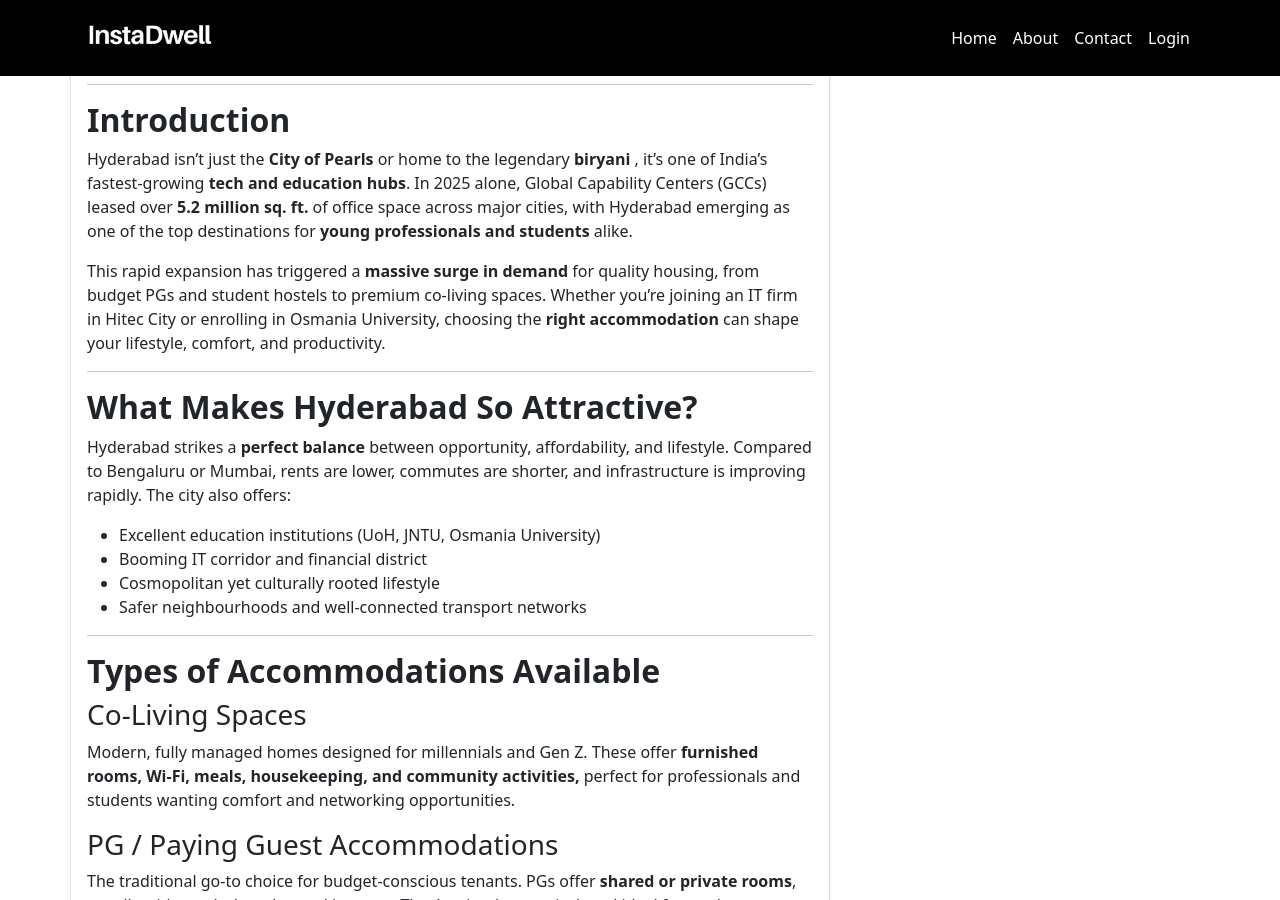
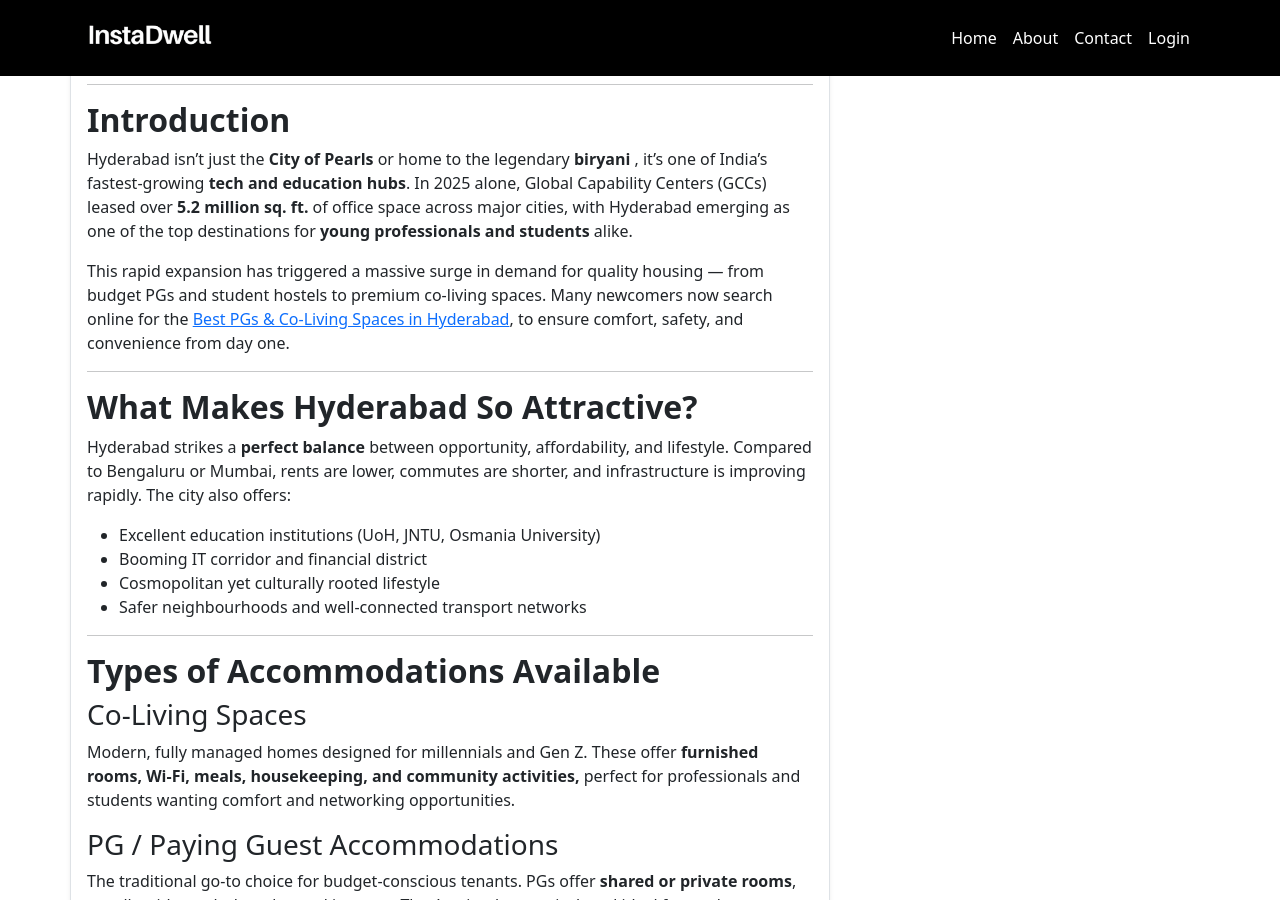
Before and after one commit to instadw/instadwell-blog, a Jekyll site: the page built from _posts/2025-10-27-hyderabad-pg-co-living-and-student-accommodation-the-ultimate-guide.md, in a window 1280 px wide and 900 px high, scrolled down 1083 px. Built offline with Jekyll 4.4.1, drawn with Linux system fonts in a browser that asks for light colours; some of the changed text lies outside the part shown.

Commit message:
Update 2025-10-27-hyderabad-pg-co-living-and-student-accommodation-the-ultimate-guide.md

```diff
--- a/_posts/2025-10-27-hyderabad-pg-co-living-and-student-accommodation-the-ultimate-guide.md
+++ b/_posts/2025-10-27-hyderabad-pg-co-living-and-student-accommodation-the-ultimate-guide.md
@@ -37,8 +37,7 @@ date: 2025-10-27T09:14:00.000+05:30
 
 Hyderabad isn’t just the **City of Pearls** or home to the legendary **biryani** , it’s one of India’s fastest-growing **tech and education hubs**. In 2025 alone, Global Capability Centers (GCCs) leased over **5.2 million sq. ft.** of office space across major cities, with Hyderabad emerging as one of the top destinations for **young professionals and students** alike.
 
-This rapid expansion has triggered a **massive surge in demand** for quality housing, from budget PGs and student hostels to premium co-living spaces. Whether you’re joining an IT firm in Hitec City or enrolling in Osmania University, choosing the **right accommodation** can shape your lifestyle, comfort, and productivity.
-
+This rapid expansion has triggered a massive surge in demand for quality housing — from budget PGs and student hostels to premium co-living spaces. Many newcomers now search online for the  [Best PGs & Co-Living Spaces in Hyderabad](https://instadwell.com/search?country=india&lat=17.4065&lng=78.4772&location=hyderabad), to ensure comfort, safety, and convenience from day one.
 - - -
 
 ## **What Makes Hyderabad So Attractive?**
@@ -175,8 +174,8 @@ When shortlisting, prioritize:
 
 ## **How to Find & Book PGs or Co-Living Spaces**
 
-* **Google Search:** Try keywords like *“Best PG near Hitec City Hyderabad”*.
-* **Property Platforms:** *InstaDwell*, *Stanza Living*, *HelloWorld*, and *Colive* have verified listings.
+* **Google Search:** Try keywords like *“Best PGs & Co-Living Spaces in Hyderabad”*.
+* **Property Platforms:** InstaDwell is a Trusted Platform for Student Housing Co-Living, offering verified and safe listings across Hyderabad.
 * **Word of Mouth:** Ask peers or alumni for authentic recommendations.
 * **Site Visits:** Always inspect the property, don’t rely solely on photos.
 * **Read Reviews:** Focus on cleanliness, food, management responsiveness.
```
